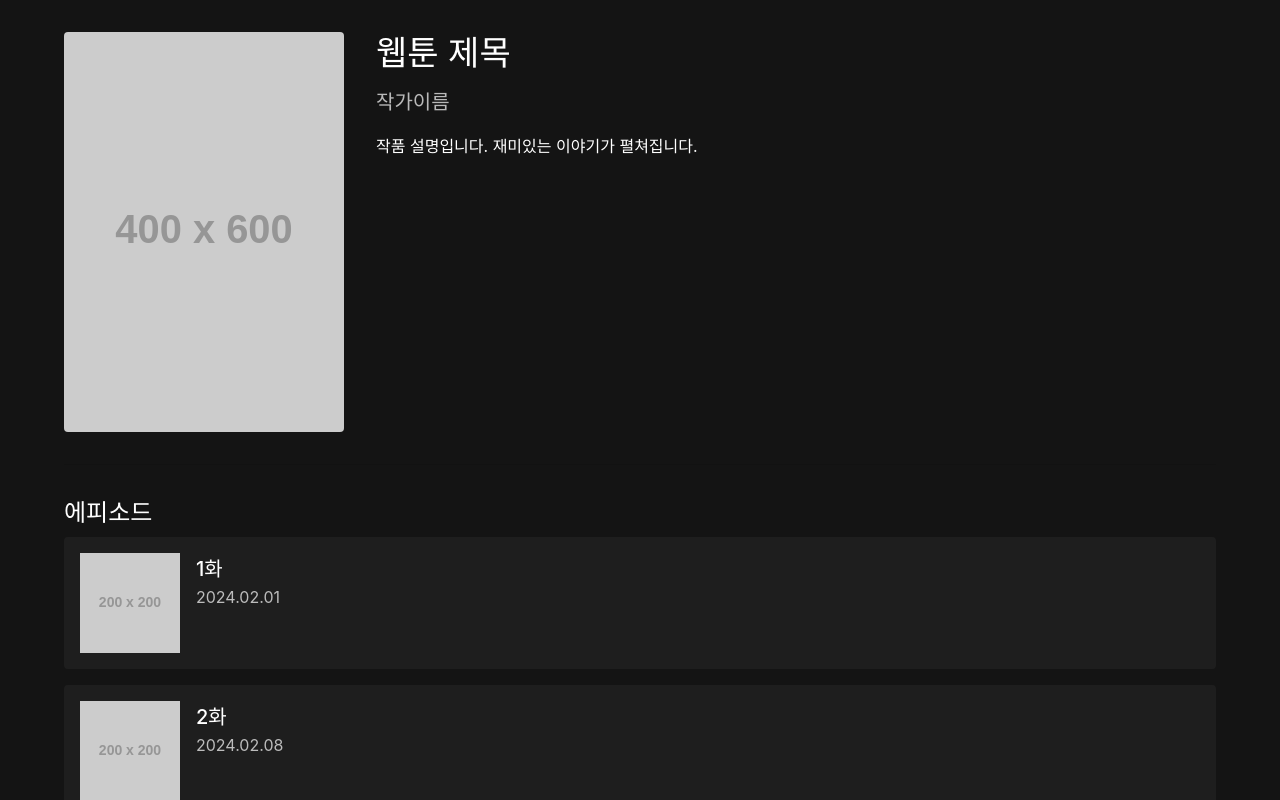
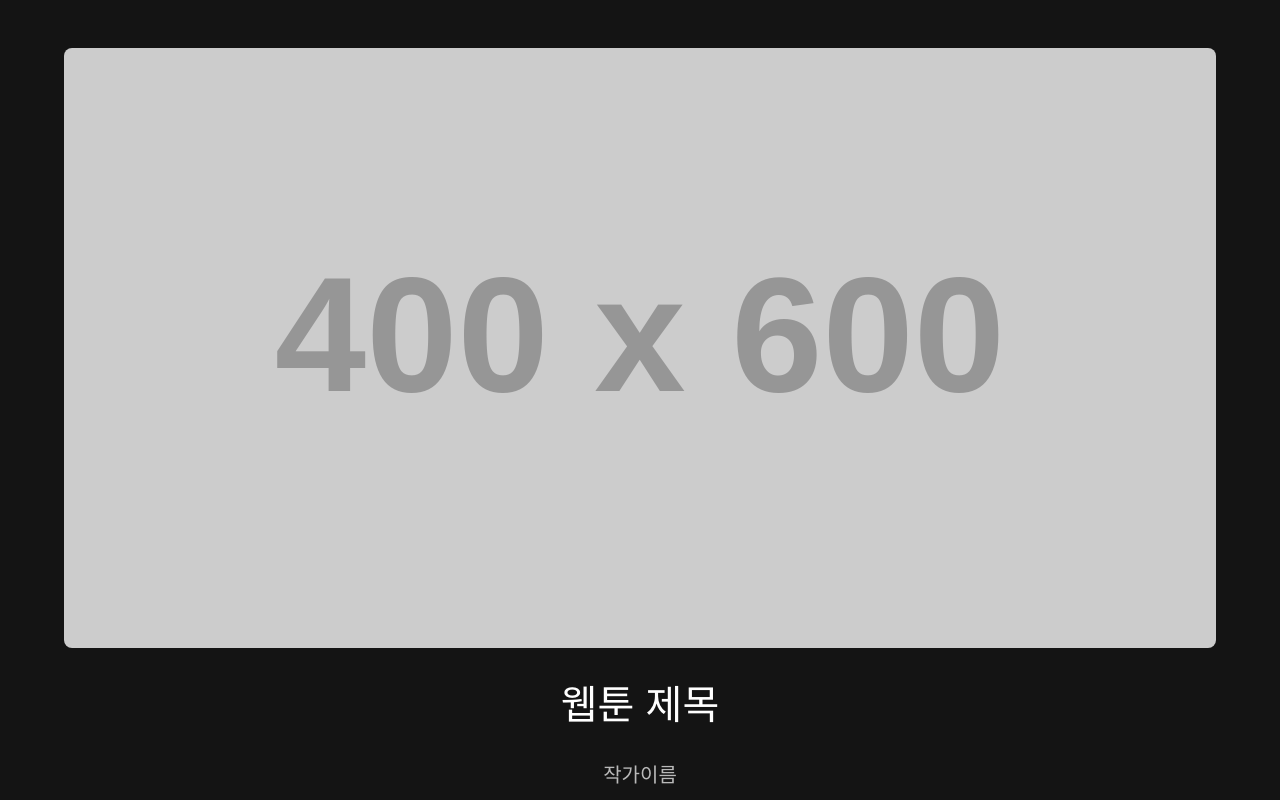
Before and after one commit to ready-oun/bfind, a React (Vite) app in the folder frontend/: page /1/1 in a window 1280 px wide. Shown: the top 800 px of the page. Built offline with nearby package versions, Linux system fonts and the light colour scheme.

Commit message:
ADD: 상세 페이지 레이아웃

```diff
--- a/frontend/src/pages/Content/Detail/index.tsx
+++ b/frontend/src/pages/Content/Detail/index.tsx
@@ -1,4 +1,4 @@
-import { useParams } from 'react-router-dom'
+import { useParams, useNavigate } from 'react-router-dom'
 import { Container, Box, Typography, Divider } from '@mui/material'
 
 // 임시 더미 데이터
@@ -18,41 +18,76 @@ const mockContentDetail = {
 export default function ContentDetail() {
   // console.log 없으면 경고 뜨는 이유: 변수를 사용하지 않았기 때문인데 의도적으로 _ 접두사를 붙여도 에러 뜨는 이유 : 타입 추론 때문에 에러 뜨는 것 같음
   const { contentType, id } = useParams()
-  console.log(contentType, id)
+  const navigate = useNavigate()
+
   return (
-    <Container maxWidth="lg" sx={{ py: 4 }}>
+    <Container maxWidth="lg">
       {/* 작품 정보 영역 */}
-      <Box sx={{ display: 'flex', gap: 4, mb: 4 }}>
-        {/* 썸네일 */}
+      <Box sx={{
+        display: 'flex',
+        flexDirection: 'column',  // 세로 배치로 변경
+        gap: 4,
+        py: 6,
+        borderBottom: '1px solid',
+        borderColor: 'divider',
+      }}>
+        {/* 썸네일 - 크기 수정 */}
         <Box
           component="img"
           src={mockContentDetail.thumbnail}
           alt={mockContentDetail.title}
           sx={{
-            width: 280,
-            height: 400,
-            objectFit: 'cover',
-            borderRadius: 1
+            width: '100%',  // 전체 너비
+            height: { xs: 400, sm: 500, md: 600 },  // 반응형으로 큰 높이 지정
+            objectFit: 'cover',  // 이미지가 잘리더라도 영역을 채움
+            objectPosition: 'center',  // 이미지 중간부터 보여주기 ( 다른 옵션 : center, top, bottom )
+            borderRadius: 2,
           }}
         />
 
         {/* 작품 정보 */}
-        <Box>
-          <Typography variant="h4" component="h1" gutterBottom>
+        <Box sx={{
+          width: '100%',  // 전체 너비 사용
+          display: 'flex',
+          flexDirection: 'column',
+          gap: 2
+        }}>
+          <Typography
+            variant="h4"
+            component="h1"
+            align="center"  // 제목 중앙 정렬
+            gutterBottom
+            sx={{
+              fontSize: { xs: '1.5rem', sm: '2rem', md: '2.5rem' }  // 반응형 폰트 크기
+            }}
+          >
             {mockContentDetail.title}
           </Typography>
-          <Typography variant="h6" color="text.secondary" gutterBottom>
+          <Typography
+            variant="h6"
+            color="text.secondary"
+            align="center"  // 작가 이름 중앙 정렬
+            gutterBottom
+            sx={{
+              fontSize: { xs: '1rem', sm: '1.25rem' }  // 반응형 폰트 크기
+            }}
+          >
             {mockContentDetail.author}
           </Typography>
-          <Typography variant="body1" sx={{ mt: 2 }}>
+          <Typography
+            variant="body1"
+            sx={{
+              mt: 3,
+              fontSize: { xs: '0.875rem', sm: '1rem' }  // 반응형 폰트 크기
+            }}
+          >
             {mockContentDetail.description}
           </Typography>
         </Box>
       </Box>
 
-      <Divider sx={{ my: 4 }} />
-
       {/* 에피소드 목록 */}
+      <Box sx={{ py: 4 }}>
         <Typography variant="h5" component="h2" gutterBottom>
           에피소드
         </Typography>
@@ -62,21 +97,17 @@ export default function ContentDetail() {
               key={episode.id}
               sx={{
                 display: 'flex',
-              gap: 2,
+                gap: 3,  // 간격 늘림
                 p: 2,
                 borderRadius: 1,
-              bgcolor: 'background.paper',
-              '&:hover': {
-                bgcolor: 'action.hover',
-                cursor: 'pointer'
-              }
+                bgcolor: 'background.paper'
               }}
             >
               <Box
                 component="img"
                 src={episode.thumbnail}
                 alt={episode.title}
-              sx={{ width: 100, height: 100, objectFit: 'cover' }}
+                sx={{ width: 120, height: 80, objectFit: 'cover' }}
               />
               <Box>
                 <Typography variant="h6">{episode.title}</Typography>
@@ -85,6 +116,7 @@ export default function ContentDetail() {
             </Box>
           ))}
         </Box>
+      </Box>
     </Container>
   )
 }
```
Lines whose indentation alone changed are shown as unchanged.
